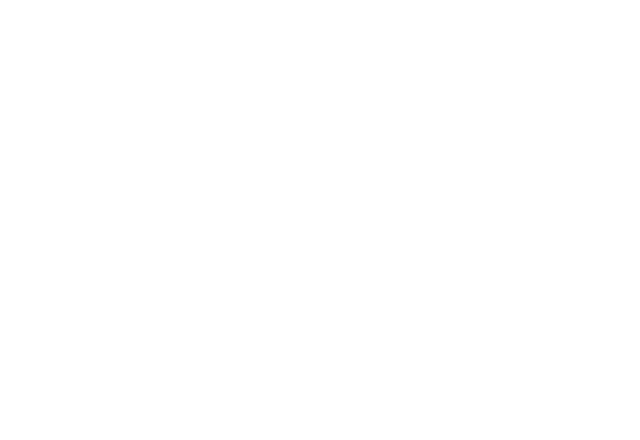
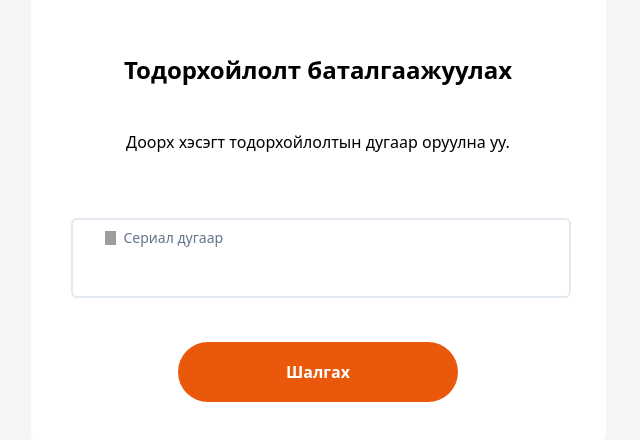
Before and after one commit to Azjargall/FrontEnd, a Next.js app: page / in a window 1280 px wide. Shown: the part 192-632 px from the top of the page, without its empty margins (322-962 px from the left). Built offline with nearby package versions, Linux system fonts and the light colour scheme; grey boxes are pictures that could not be loaded.

Commit message:
Update index.js

```diff
--- a/src/pages/index.js
+++ b/src/pages/index.js
@@ -1,12 +1,32 @@
-import Image from "next/image";
-import { Inter } from "next/font/google";
+import React, { useEffect, useState } from "react";
 
-const inter = Inter({ subsets: ["latin"] });
 
-export default function Home() {
+export default function onChange() {
+  const [search , setSearch] = useState("");
+  console.log(search);
+  useEffect(() => {
+    console.log (search);
+},[search]);
   return (
-    <div>
-
-    </div>
+    <main className="w-screen h-screen bg-stone-100 flex justify-center dark:bg-stone-700 ">
+     <div className="h-[300px] w-[575px] rounded-lg bg-white mt-[150px] text-center ">
+      <div  className=" p-10 rounded-lg bg-white  text-center dark:bg-black dark:text-white">
+         <p className=" text-2xl font-bold mt-14">Тодорхойлолт баталгаажуулах</p>
+         <p className="mt-11">Доорх хэсэгт тодорхойлолтын дугаар оруулна уу.</p>
+         <div className="h-[80px] w-[500px] bg-white border-2 border-slate-200 rounded-md text-slate-500 text-sm mt-16 ">
+          <div className=" mx-8 mt-2 space-x-2 flex justify-start">
+            <div className="flex justify-center items-center">
+          <img src="https://ivolunteer.mn/svg/user-gray.svg" className="w-[11px] h-[14px]"></img></div>
+          <p>Сериал дугаар</p>
+          </div>
+         <input  className="mt-3 h-[30px] w-[450px] border border-stone-150 rounded-lg outline-none border-none text-bold " value={search} type="search" onChange={(e) => setSearch(e.target.value)}>
+         </input>
+         </div>
+         <button className="bg-orange-600 text-white font-bold mt-11 w-[280px] h-[60px] rounded-full  " onClick={ (e)=>setSearch("")
+}
+        >Шалгах</button>
+      </div>
+     </div>
+    </main>
   );
 }
```
